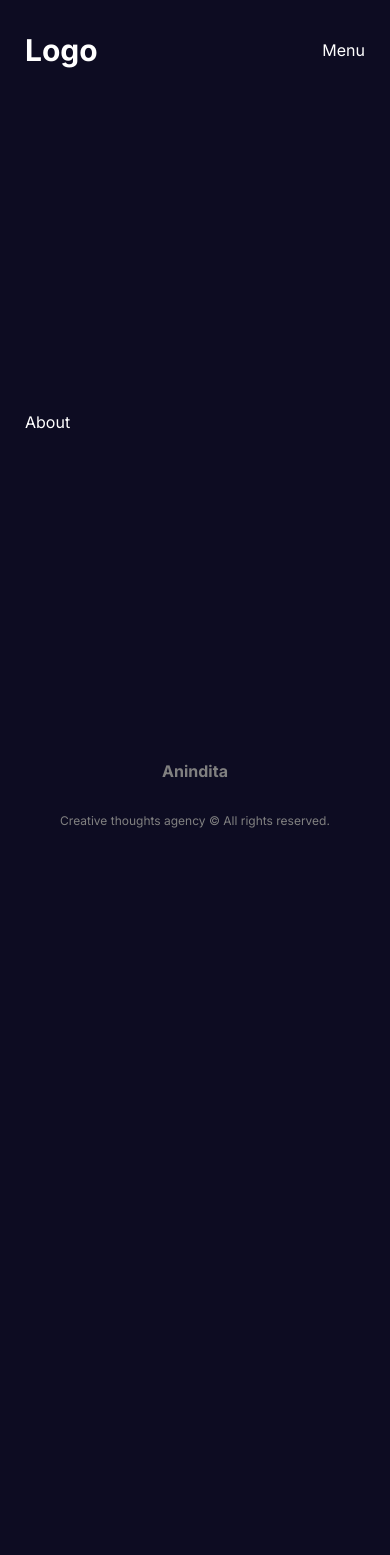
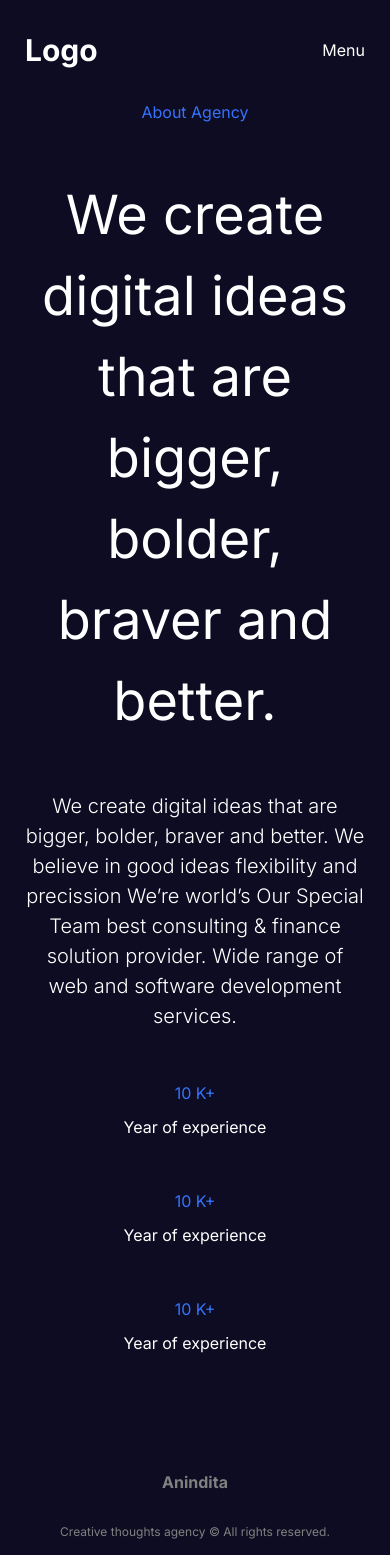
Before and after one commit to ANINDITAPRIYADARSHINI/Blog-next, a Next.js app: page /about in a window 390 px wide. Before the commit the page ends 844 px from the top, so only its background shows below. Built offline with nearby package versions, Linux system fonts and the light colour scheme.

Commit message:
Added about layout along with its media query.

```diff
--- /dev/null
+++ b/app/about/about.module.css
@@ -0,0 +1,61 @@
+.container {
+    display: flex;
+    gap: 100px;
+  }
+
+  .textContainer {
+    flex: 1;
+    display: flex;
+    flex-direction: column;
+    gap: 50px;
+  }
+
+  .subtitle{
+    color:var(--btn)
+  }
+
+  .title{
+    font-size: 54px;
+  }
+
+  .desc{
+    font-size: 20px;
+    font-weight: 300;
+  }
+
+  .boxes{
+    display: flex;
+    align-items: center;
+    justify-content: space-between;
+  }
+
+  .box{
+    display: flex;
+    flex-direction: column;
+    gap: 10px;
+  }
+
+  .box h1{
+    color: var(--btn);
+  }
+
+  .imgContainer {
+    flex: 1;
+    position: relative;
+  }
+
+  .img{
+    object-fit: contain;
+  }
+
+  @media (max-width: 768px) {
+    .container {
+      flex-direction: column;
+      text-align: center;
+    }
+
+    .boxes{
+      flex-direction: column;
+      gap: 50px;
+    }
+  }
--- a/app/about/page.tsx
+++ b/app/about/page.tsx
@@ -1,7 +1,41 @@
+import Image from "next/image";
+import styles from "./about.module.css";
+
 export default function AboutPage() {
     return (
-      <div>
-        <h1>About</h1>
+      <div className= {styles.container}>
+
+        <div className={styles.textContainer}>
+
+          <h2 className={styles.subtitle}>About Agency</h2>
+          <h1 className={styles.title}>
+            We create digital ideas that are bigger, bolder, braver and better.
+          </h1>
+          <p className={styles.desc}>
+            We create digital ideas that are bigger, bolder, braver and better. We
+            believe in good ideas flexibility and precission We’re world’s Our
+            Special Team best consulting & finance solution provider. Wide range
+            of web and software development services.
+          </p>
+          <div className={styles.boxes}>
+            <div className={styles.box}>
+              <h1>10 K+</h1>
+              <p>Year of experience</p>
+            </div>
+            <div className={styles.box}>
+              <h1>10 K+</h1>
+              <p>Year of experience</p>
+            </div>
+            <div className={styles.box}>
+              <h1>10 K+</h1>
+              <p>Year of experience</p>
+            </div>
+          </div>
+        </div>
+
+        <div className={styles.imgContainer}>
+          <Image src="/about.png" alt="" fill className= {styles.img} />
+        </div>
       </div>
     );
   }
```
